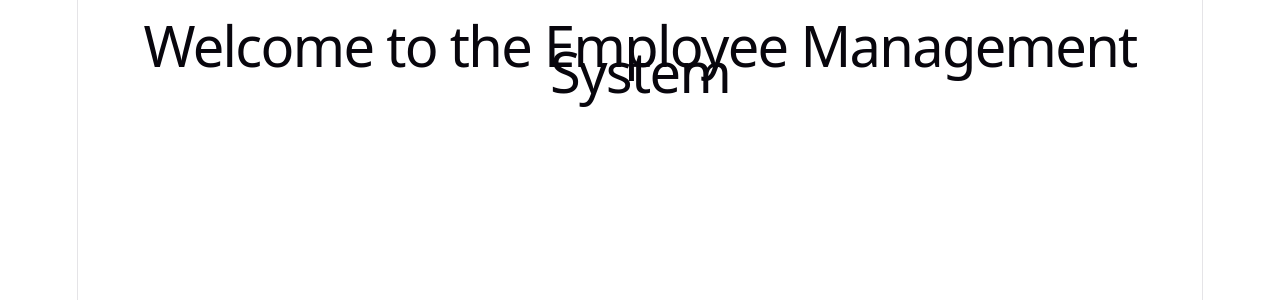
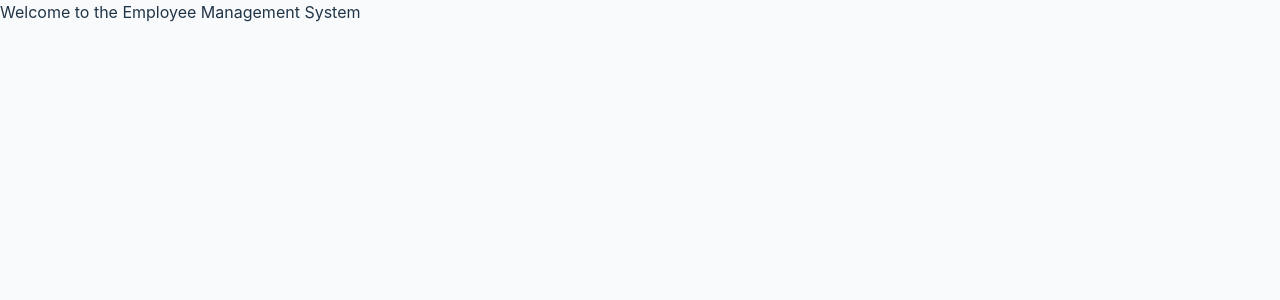
Before and after one commit to synteal/employee-management-system, a React (Vite) app in the folder frontend/: page / in a window 1280 px wide. Shown: the top 300 px of the page. Built offline with nearby package versions, Linux system fonts and the light colour scheme.

Commit message:
Update index.css to use tailwind

```diff
--- a/frontend/src/App.css
+++ b/frontend/src/App.css
@@ -167,7 +167,7 @@
 
   &::before,
   &::after {
-    content: '';
+    content: "";
     position: absolute;
     top: -4.5px;
     border: 5px solid transparent;
--- a/frontend/src/index.css
+++ b/frontend/src/index.css
@@ -1,111 +1,34 @@
+@import "tailwindcss";
+
 :root {
-  --text: #6b6375;
-  --text-h: #08060d;
-  --bg: #fff;
-  --border: #e5e4e7;
-  --code-bg: #f4f3ec;
-  --accent: #aa3bff;
-  --accent-bg: rgba(170, 59, 255, 0.1);
-  --accent-border: rgba(170, 59, 255, 0.5);
-  --social-bg: rgba(244, 243, 236, 0.5);
-  --shadow:
-    rgba(0, 0, 0, 0.1) 0 10px 15px -3px, rgba(0, 0, 0, 0.05) 0 4px 6px -2px;
+  font-family: Inter, system-ui, Avenir, Helvetica, Arial, sans-serif;
+  line-height: 1.5;
+  font-weight: 400;
 
-  --sans: system-ui, 'Segoe UI', Roboto, sans-serif;
-  --heading: system-ui, 'Segoe UI', Roboto, sans-serif;
-  --mono: ui-monospace, Consolas, monospace;
+  color-scheme: light dark;
+  color: rgba(255, 255, 255, 0.87);
+  background-color: #0f172a;
 
-  font: 18px/145% var(--sans);
-  letter-spacing: 0.18px;
-  color-scheme: light dark;
-  color: var(--text);
-  background: var(--bg);
   font-synthesis: none;
   text-rendering: optimizeLegibility;
   -webkit-font-smoothing: antialiased;
   -moz-osx-font-smoothing: grayscale;
-
-  @media (max-width: 1024px) {
-    font-size: 16px;
-  }
-}
-
-@media (prefers-color-scheme: dark) {
-  :root {
-    --text: #9ca3af;
-    --text-h: #f3f4f6;
-    --bg: #16171d;
-    --border: #2e303a;
-    --code-bg: #1f2028;
-    --accent: #c084fc;
-    --accent-bg: rgba(192, 132, 252, 0.15);
-    --accent-border: rgba(192, 132, 252, 0.5);
-    --social-bg: rgba(47, 48, 58, 0.5);
-    --shadow:
-      rgba(0, 0, 0, 0.4) 0 10px 15px -3px, rgba(0, 0, 0, 0.25) 0 4px 6px -2px;
-  }
-
-  #social .button-icon {
-    filter: invert(1) brightness(2);
-  }
-}
-
-#root {
-  width: 1126px;
-  max-width: 100%;
-  margin: 0 auto;
-  text-align: center;
-  border-inline: 1px solid var(--border);
-  min-height: 100svh;
-  display: flex;
-  flex-direction: column;
-  box-sizing: border-box;
 }
 
 body {
   margin: 0;
+  display: flex;
+  min-width: 320px;
+  min-height: 100vh;
 }
 
-h1,
-h2 {
-  font-family: var(--heading);
-  font-weight: 500;
-  color: var(--text-h);
+#root {
+  width: 100%;
 }
 
-h1 {
-  font-size: 56px;
-  letter-spacing: -1.68px;
-  margin: 32px 0;
-  @media (max-width: 1024px) {
-    font-size: 36px;
-    margin: 20px 0;
+@media (prefers-color-scheme: light) {
+  :root {
+    color: #213547;
+    background-color: #f8fafc;
   }
 }
-h2 {
-  font-size: 24px;
-  line-height: 118%;
-  letter-spacing: -0.24px;
-  margin: 0 0 8px;
-  @media (max-width: 1024px) {
-    font-size: 20px;
-  }
-}
-p {
-  margin: 0;
-}
-
-code,
-.counter {
-  font-family: var(--mono);
-  display: inline-flex;
-  border-radius: 4px;
-  color: var(--text-h);
-}
-
-code {
-  font-size: 15px;
-  line-height: 135%;
-  padding: 4px 8px;
-  background: var(--code-bg);
-}
```
